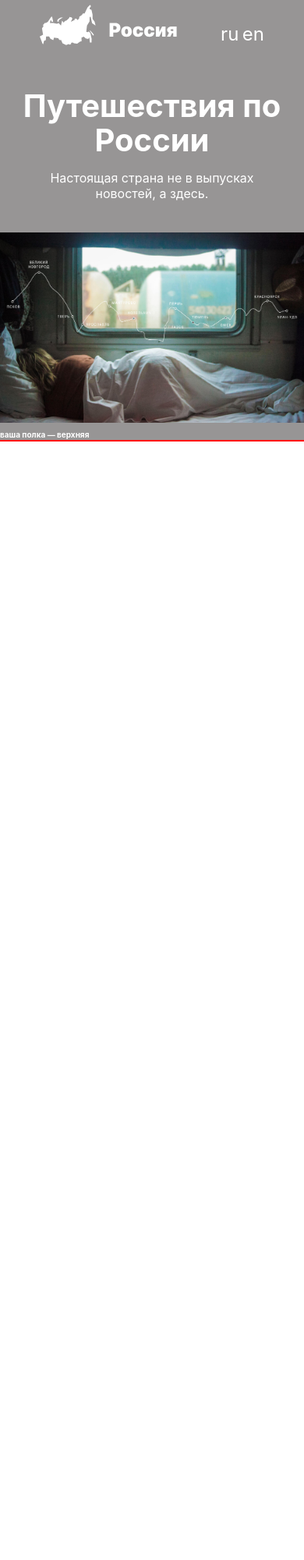
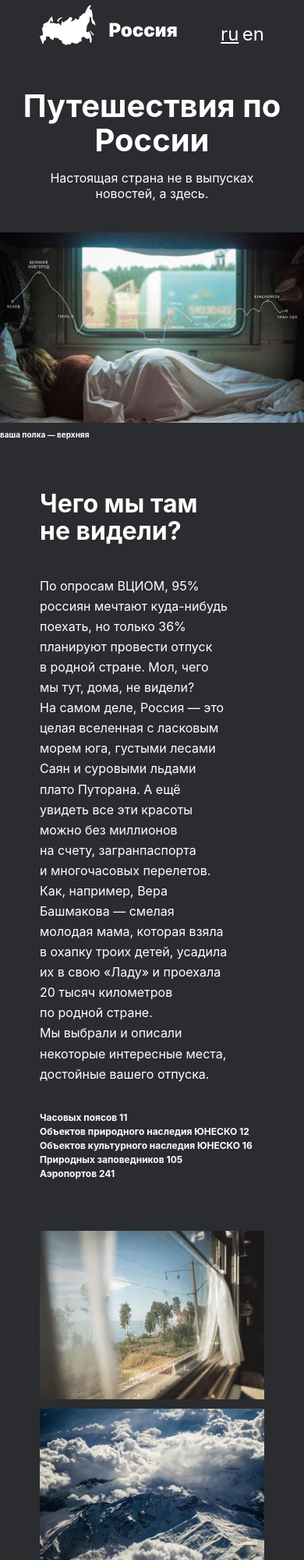
Before and after one commit to Tptechnician/russian-travel, a plain HTML site: page index.html in a window 390 px wide. Shown: the top 2000 px of the page at 78% size. Before the commit the page ends 844 px from the top, so only its background shows below. Drawn offline with Linux system fonts and the light colour scheme.

Commit message:
Сделал адаптивность секции photo-grid

```diff
--- /dev/null
+++ b/blocks/header/__lang-link/__lang-link_underline/header__lang-link_underline.css
@@ -0,0 +1,3 @@
+.header__lang-link_underline {
+    text-decoration: underline;
+}
--- /dev/null
+++ b/blocks/intro/__list/intro__list.css
@@ -0,0 +1,16 @@
+.intro__list {
+    list-style: none;
+    margin: 33px 0 0;
+    padding: 0;
+    font-style: normal;
+    font-size: 12px;
+    line-height: 18px;
+    font-weight: bold;
+    color: #FFFFFF;
+}
+
+@media(min-width: 320px) and (max-width: 767px) {
+    .intro__list {
+        margin: 34px 0 0;
+    }
+}
--- /dev/null
+++ b/blocks/intro/__text/intro__text.css
@@ -0,0 +1,21 @@
+.intro__text {
+    max-width: 585px;
+    margin: 40px 0 0;
+    font-style: normal;
+    font-size: 16px;
+    line-height: 26.08px;
+    font-weight: normal;
+    color: #FFFFFF;
+}
+
+@media(min-width: 768px) and (max-width: 980px) {
+    .intro__text {
+        max-width: 615px;
+        }
+}
+
+@media(min-width: 320px) and (max-width: 767px) {
+    .intro__text {
+        max-width: 245px;
+        }
+}
--- /dev/null
+++ b/blocks/intro/__title/intro__title.css
@@ -0,0 +1,16 @@
+.intro__title {
+    margin: 0;
+    font-style: normal;
+    font-size: 54px;
+    line-height: 58px;
+    font-weight: bold;
+    color: #FFFFFF;
+}
+
+@media(min-width: 320px) and (max-width: 767px) {
+    .intro__title {
+        max-width: 220px;
+        font-size: 32px;
+        line-height: 35px;
+        }
+}
--- a/blocks/intro/intro.css
+++ b/blocks/intro/intro.css
@@ -1,3 +1,24 @@
 .intro {
+    max-width: 984px;
+    margin: 92px auto 0;
+}
 
+@media(max-width: 1024px) {
+    .intro {
+        max-width: 928px;
+    }
 }
+
+@media(min-width: 768px) and (max-width: 980px) {
+    .intro {
+        max-width: 720px;
+        margin: 88px auto 0;
+    }
+}
+
+@media(min-width: 320px) and (max-width: 767px) {
+    .intro {
+        max-width: 288px;
+        margin: 64px auto 0;
+    }
+}
--- a/blocks/page/page.css
+++ b/blocks/page/page.css
@@ -3,7 +3,8 @@
   padding: 28px 0 0;
   max-width: 1280px;
   min-width: 320px;
-  background: #979595;
+  background: #2A2C2F;
+  ;
   font-family: 'Inter';
 }
 
--- /dev/null
+++ b/blocks/photo-grid/__item/photo-grid__item.css
@@ -0,0 +1,25 @@
+.photo-grid__item {
+    max-width: 284px;
+    max-height: 213px;
+}
+
+@media(max-width: 1024px) {
+    .photo-grid__item {
+        max-width: 300px;
+        max-height: 225px;
+    }
+}
+
+@media(min-width: 768px) and (max-width: 980px) {
+    .photo-grid__item {
+        max-width: 352px;
+        max-height: 264px;
+    }
+}
+
+@media(min-width: 320px) and (max-width: 767px) {
+    .photo-grid__item {
+        max-width: 288px;
+        max-height: 216px;
+    }
+}
--- a/blocks/photo-grid/photo-grid.css
+++ b/blocks/photo-grid/photo-grid.css
@@ -1,3 +1,35 @@
 .photo-grid {
+    max-width: 1184px;
+    margin: 0 auto;
+    padding: 92px 0 0;
+    display: grid;
+    grid-template-columns: repeat(auto-fit, minmax(284px, 1fr));
+    gap: 16px;
+    justify-items: center;
 
 }
+
+@media(max-width: 1024px) {
+    .photo-grid {
+        max-width: 928px;
+        grid-template-columns: repeat(auto-fit, minmax(300px, 1fr));
+        gap: 14px;
+    }
+}
+
+@media(min-width: 768px) and (max-width: 980px) {
+    .photo-grid {
+        max-width: 720px;
+        grid-template-columns: repeat(auto-fit, minmax(352px, 1fr));
+        padding: 88px 0 0;
+    }
+}
+
+@media(min-width: 320px) and (max-width: 767px) {
+    .photo-grid {
+        max-width: 320px;
+        grid-template-columns: repeat(auto-fit, minmax(288px, 1fr));
+        gap: 12px;
+        padding: 64px 0 0;
+    }
+}
--- a/index.html
+++ b/index.html
@@ -12,7 +12,7 @@
         <header class="header">
             <img class="header__logo" src="../russian-travel/images/header-logo.svg" alt="лого">
             <div>
-                <a class="header__lang-link" href="#">ru</a>
+                <a class="header__lang-link header__lang-link_underline" href="#">ru</a>
                 <a class="header__lang-link" href="#">en</a>
             </div>
         </header>
@@ -26,11 +26,36 @@
         </section>
 
         <section class="intro">
+            <h2 class="intro__title">Чего мы там не видели?</h2>
+            <p class="intro__text">По&nbsp;опросам ВЦИОМ, 95% россиян мечтают куда-нибудь поехать,
+                но&nbsp;только&nbsp;36% планируют провести отпуск в&nbsp;родной стране. Мол, чего мы&nbsp;тут, дома, не&nbsp;видели? На&nbsp;самом деле, Россия&nbsp;&mdash; это целая вселенная с&nbsp;ласковым морем юга, густыми лесами Саян и&nbsp;суровыми льдами плато Путорана. А&nbsp;ещё увидеть все эти красоты можно без миллионов на&nbsp;счету, загранпаспорта и&nbsp;многочасовых перелетов. Как, например, Вера Башмакова&nbsp;&mdash; смелая молодая мама, которая взяла в&nbsp;охапку троих детей, усадила их&nbsp;в&nbsp;свою &laquo;Ладу&raquo;
+                и&nbsp;проехала 20&nbsp;тысяч километров
+                по&nbsp;родной стране. Мы&nbsp;выбрали
+                и&nbsp;описали некоторые интересные места, достойные вашего отпуска.
+            </p>
+            <ul class="intro__list">
+                <li>Часовых поясов 11</li>
+                <li>Объектов природного наследия ЮНЕСКО 12</li>
+                <li>Объектов культурного наследия ЮНЕСКО 16</li>
+                <li>Природных заповедников 105</li>
+                <li>Аэропортов 241</li>
+            </ul>
 
         </section>
 
         <section class="photo-grid">
-
+            <img class="photo-grid__item" src="./images/photo-grid-train.jpg" alt="поезд">
+            <img class="photo-grid__item" src="./images/photo-grid-atharva-tulsi.jpg" alt="облака">
+            <img class="photo-grid__item" src="./images/photo-grid-tuman.jpg" alt="туман">
+            <img class="photo-grid__item" src="./images/photo-grid-sochi.jpg" alt="сочи">
+            <img class="photo-grid__item" src="./images/photo-grid-arisa.jpg" alt="авто на льду">
+            <img class="photo-grid__item" src="./images/photo-grid-baikal.jpg" alt="байкал">
+            <img class="photo-grid__item" src="./images/photo-grid-elbrus.jpg" alt="эльбрус">
+            <img class="photo-grid__item" src="./images/photo-grid-kondratiev.jpg" alt="знак">
+            <img class="photo-grid__item" src="./images/photo-grid-kamchatka-1.jpg" alt="камчатка">
+            <img class="photo-grid__item" src="./images/photo-grid-kamchatka-2.jpg" alt="камчатка">
+            <img class="photo-grid__item" src="./images/photo-grid-baikal-2.jpg" alt="байкал">
+            <img class="photo-grid__item" src="./images/photo-grid-ergaki.jpg" alt="горы">
         </section>
 
         <section class="places">
--- a/pages/index.css
+++ b/pages/index.css
@@ -1,11 +1,24 @@
 @import url(../vendor/normalize.css);
+
 @import url(../blocks/page/page.css);
+
 @import url(../blocks/header/header.css);
 @import url(../blocks/header/__lang-link/header__lang-link.css);
 @import url(../blocks/header/__logo/header__logo.css);
+@import url(../blocks/header/__lang-link/__lang-link_underline/header__lang-link_underline.css);
+
 @import url(../blocks/lead/lead.css);
 @import url(../blocks/lead/__title/lead__title.css);
 @import url(../blocks/lead/__subtitle/lead__subtitle.css);
 @import url(../blocks/lead/lead__image/lead__image.css);
 @import url(../blocks/lead/__caption/lead__caption.css);
+
+@import url(../blocks/intro/intro.css);
+@import url(../blocks/intro/__title/intro__title.css);
+@import url(../blocks/intro/__text/intro__text.css);
+@import url(../blocks/intro/__list/intro__list.css);
+
+@import url(../blocks/photo-grid/photo-grid.css);
+@import url(../blocks/photo-grid/__item/photo-grid__item.css);
+
 @import url(../blocks/footer/footer.css);
```
